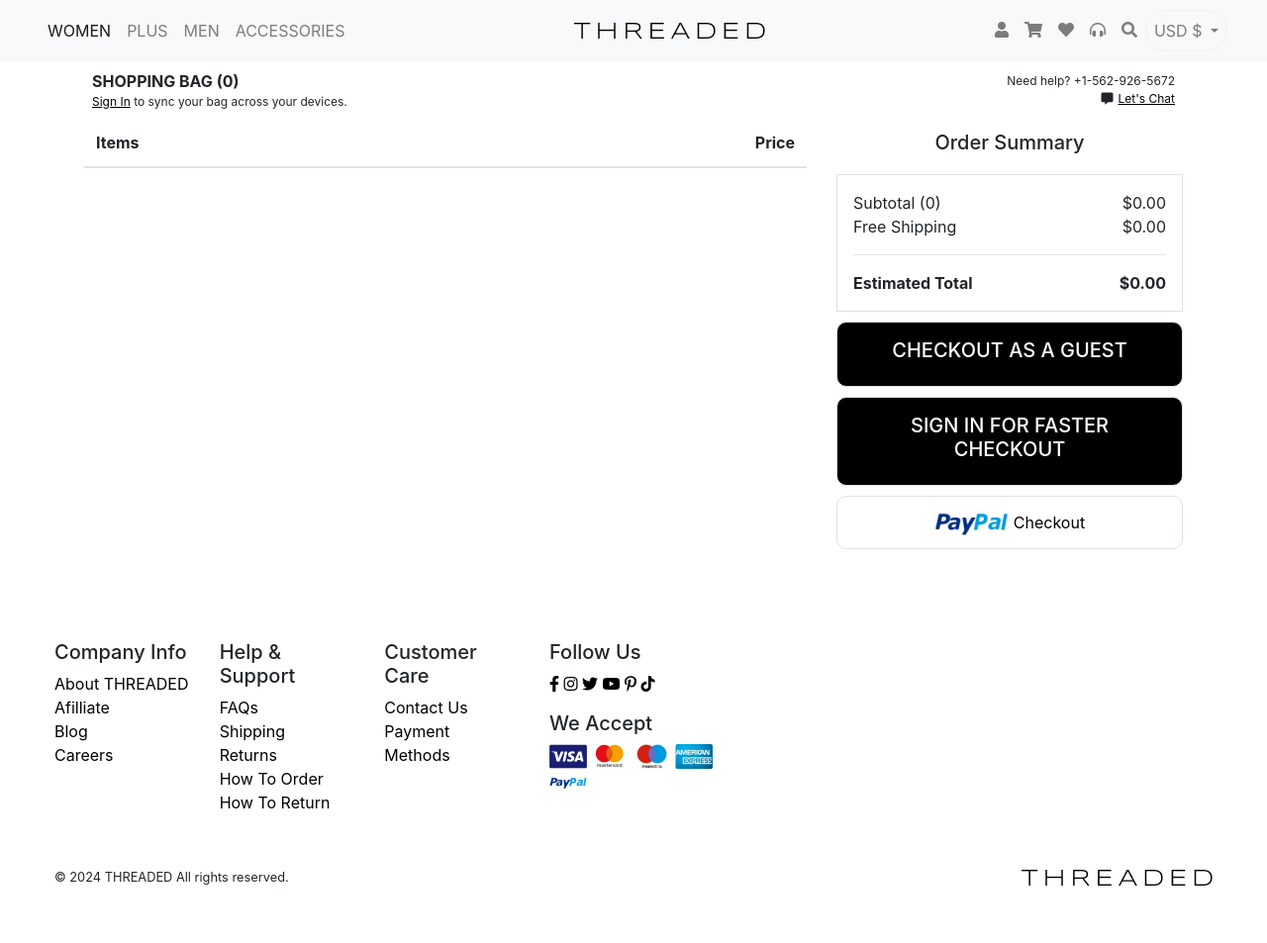
After one commit to raffeeh/LandingPage_Shop, a PHP site: page /payment.php in a window 1280 px wide. The commit adds this page. Shown: the whole page at 99% size. Run offline with PHP 8.4, Linux system fonts and the light colour scheme; lists and menus that the app fills with data are empty.

Commit message:
Added functionalities. 1. Addition of product to carts 2. Updating of total products 3. Viewing of cart products 4. Passing of variables to a new page using JSON and session 5. Retrieving of session variables and storing to a JS variable

```diff
--- a/css/main.css
+++ b/css/main.css
@@ -217,7 +217,21 @@ p {
 .btn-secondary:hover {
     background-color: #000;
     color: #FFF;
- }
+}
+.payment-btn {
+    background-color: #000;
+    color: #FFF;
+    margin: 10px 0 0 0;
+    width: 100%;
+    border-radius: 10px;
+}
+.payment-btn-secondary {
+    background-color: #FFF;
+    color: #000;
+    margin: 10px 0 0 0;
+    width: 100%;
+    border-radius: 10px;
+}
 
 /* Forms */
 input.form-control {
@@ -229,3 +243,7 @@ input.form-control {
     padding: 10px 20px;
     height: 43.54px;
 }
+
+.fa-message:before {
+    content: "\f27a";
+}
--- a/includes/modal.php
+++ b/includes/modal.php
@@ -14,8 +14,20 @@
             </div>
             <div class="modal-footer">
                 <button type="button" class="btn btn-secondary" data-dismiss="modal">Close</button>
-                <button type="button" class="btn btn-primary">Proceed to Payment</button>
+                <button type="button" class="btn btn-primary" onclick="proceedToPayment()">Proceed to Payment</button>
             </div>
         </div>
     </div>
 </div>
+
+
+<!-- Notification Modal -->
+<div class="modal fade" id="notificationModal" tabindex="-1" role="dialog" aria-labelledby="notificationModalLabel" aria-hidden="true">
+    <div class="modal-dialog" role="document">
+        <div class="modal-content">
+            <div class="modal-body text-center">
+                <span id="notificationMessage"></span>
+            </div>
+        </div>
+    </div>
+</div>
--- a/js/main.js
+++ b/js/main.js
@@ -1,18 +1,20 @@
 let cart = []; // Array to store cart items
 
-function addToCart(itemId, priceId) {
-    // Get item name and price from the HTML using IDs
+function addToCart(itemId, priceId, imgId) {
+    // Get item name, price, and image from the HTML using IDs
     const itemElement = document.getElementById(itemId);
     const priceElement = document.getElementById(priceId);
+    const imgElement = document.getElementById(imgId);
 
-    if (!itemElement || !priceElement) {
-        console.error('Element not found:', { itemId, priceId });
-        alert('Error: Item or price not found.');
+    if (!itemElement || !priceElement || !imgElement) {
+        console.error('Element not found:', { itemId, priceId, imgId });
+        alert('Error: Item, price, or image not found.');
         return; // Exit the function if elements are not found
     }
 
     const itemName = itemElement.innerText;
     const itemPrice = parseFloat(priceElement.innerText.replace(/[^0-9.-]+/g, "")); // Extract numeric value
+    const itemImage = imgElement.src; // Get the image source
 
     // Check if the item is already in the cart
     const existingItem = cart.find(item => item.name === itemName);
@@ -25,17 +27,29 @@ function addToCart(itemId, priceId) {
         const item = {
             name: itemName,
             price: itemPrice,
-            quantity: 1
+            quantity: 1,
+            image: itemImage // Store the image source
         };
         cart.push(item);
     }
 
     updateCartItemCount();
 
-    // Feedback for the user
-    console.log('Added to cart:', cart);
-    alert(itemName + ' has been added to your cart. Current quantity: ' + (existingItem ? existingItem.quantity : 1));
+     // Show notification modal
+     const notificationMessage = `${itemName} has been added to your cart. Current quantity: ${existingItem ? existingItem.quantity : 1}`;
+     document.getElementById('notificationMessage').innerText = notificationMessage;
+     $('#notificationModal').modal('show');
+
+     // Hide the modal after 3 seconds
+     setTimeout(() => {
+         $('#notificationModal').modal('hide');
+     }, 3000);
+
+     // Feedback for the user
+     console.log('Added to cart:', cart);
+
 }
+
 
 function updateCartItemCount() {
     const itemCount = cart.reduce((total, item) => total + item.quantity, 0);
@@ -59,10 +73,20 @@ function viewCart() {
         total += subtotal;
 
         const listItem = document.createElement('li');
-        listItem.className = 'list-group-item';
+        listItem.className = 'list-group-item d-flex align-items-center';
+
         listItem.innerHTML = `
-            <strong>${item.name}</strong> - $${item.price.toFixed(2)} x ${item.quantity} = $${subtotal.toFixed(2)}
+            <div class="d-flex align-items-center">
+                <img src="${item.image}" alt="${item.name}" class="img-thumbnail" style="width: 75px; height: 100px; margin-right: 10px;">
+                <div class="ml-2">
+                    <strong>${item.name}</strong><br>
+                    <span>Quantity: ${item.quantity}</span><br>
+                    <span>Price: $${item.price.toFixed(2)}</span><br>
+                    <span>Subtotal: $${subtotal.toFixed(2)}</span>
+                </div>
+            </div>
         `;
+
         cartItemsList.appendChild(listItem);
     });
 
@@ -72,3 +96,34 @@ function viewCart() {
     // Show the modal
     $('#cartModal').modal('show');
 }
+
+
+function proceedToPayment() {
+    // Store the cart in session through an AJAX call
+    const xhr = new XMLHttpRequest();
+    xhr.open('POST', 'db/cart.php', true);
+    xhr.setRequestHeader('Content-Type', 'application/json');
+    xhr.onload = function () {
+        if (xhr.status === 200) {
+            // Redirect to payment page
+            window.location.href = 'payment.php';
+        }
+    };
+    xhr.send(JSON.stringify(cart));
+}
+
+
+function addToCartPayment(itemId, priceId, imgId, itemQuantity) {
+
+
+    // If item doesn't exist, create a new entry with quantity set to 1
+    const item = {
+        name: itemId,
+        price: priceId,
+        quantity: itemQuantity,
+        image: imgId // Store the image source
+    };
+    cart.push(item);
+
+    updateCartItemCount();
+}
--- /dev/null
+++ b/payment.php
@@ -0,0 +1,123 @@
+<?php
+session_start();
+$cart = isset($_SESSION['cart']) ? $_SESSION['cart'] : [];
+$total = 0;
+$totalQuantity = 0;
+$shippingPrice = 0; // This is only an example. We can change this whenever a shipping fee is necessary.
+
+?>
+
+<!DOCTYPE html>
+<html lang="en">
+<head>
+    <meta charset="UTF-8">
+    <meta name="viewport" content="width=device-width, initial-scale=1.0">
+    <title>THREADED - Payment</title>
+    <link href="https://stackpath.bootstrapcdn.com/bootstrap/4.5.2/css/bootstrap.min.css" rel="stylesheet">
+    <script src="https://code.jquery.com/jquery-3.5.1.slim.min.js"></script>
+    <script src="https://cdn.jsdelivr.net/npm/@popperjs/core@2.9.2/dist/umd/popper.min.js"></script>
+    <script src="https://stackpath.bootstrapcdn.com/bootstrap/4.5.2/js/bootstrap.min.js"></script>
+    <link rel="stylesheet" href="https://cdnjs.cloudflare.com/ajax/libs/font-awesome/5.15.4/css/all.min.css">
+    <link href="css/main.css" rel="stylesheet">
+    <script src="js/main.js"></script>
+</head>
+<body>
+
+    <?php include 'includes/navbar.php';
+
+    foreach ($cart as $item):
+        $totalQuantity += $item['quantity'];
+        $itemName = addslashes($item['name']); // Escape single quotes in item name
+        $itemPrice = $item['price'];
+        $itemImage = $item['image'];
+        $itemQuantity = $item['quantity'];
+        echo "<script type='text/javascript'>addToCartPayment('$itemName', $itemPrice, '$itemImage', $itemQuantity);</script>";
+    endforeach;
+
+    ?>
+
+    <div class="container mt-2">
+        <div class="d-flex justify-content-between align-items-center">
+            <div class="mx-2">
+                <div><strong>SHOPPING BAG (<?php echo $totalQuantity?>)</strong></div>
+                <div style="font-size: 12px;"><a href="" style="text-decoration: underline; color: #000;">Sign In</a> to sync your bag across your devices.</div>
+            </div>
+            <div class="mx-2 text-right">
+                <div style="font-size: 12px;">Need help? +1-562-926-5672</div>
+                <div style="font-size: 12px;"><i class="fas fa-message" style="margin-right: 5px;"></i><a href="" style="text-decoration: underline; color: #000;">Let's Chat</a></div>
+            </div>
+        </div>
+    </div>
+    <div class="container mt-2">
+        <div class="row">
+            <div class="col-md-8">
+                <table class="table">
+                    <thead>
+                        <tr>
+                            <th style="border-top: unset">Items</th>
+                            <th style="border-top: unset" class="text-right">Price</th>
+                        </tr>
+                    </thead>
+                    <tbody>
+                        <?php foreach ($cart as $item):
+                            $subtotal = $item['price'] * $item['quantity'];
+                            $total += $subtotal; ?>
+                            <tr>
+                                <td>
+                                    <div class="d-flex">
+                                        <img src="<?php echo htmlspecialchars($item['image']); ?>" class="img-thumbnail" alt="<?php echo htmlspecialchars($item['name']); ?>" style="width: 75px; height: 100px; margin-right: 10px;">
+                                        <div>
+                                            <strong><?php echo htmlspecialchars($item['name']); ?></strong><br>
+                                            Qty: <?php echo $item['quantity']; ?>
+                                        </div>
+                                    </div>
+                                </td>
+                                <td class="text-right">$<?php echo number_format($subtotal, 2); ?></td>
+                            </tr>
+                        <?php endforeach; ?>
+                    </tbody>
+                </table>
+            </div>
+            <div class="col-md-4">
+                <div class="d-flex justify-content-center align-items-center" style="padding: 12px">
+                    <h5>Order Summary</h5>
+                </div>
+                <div class="border p-3">
+                    <div class="d-flex justify-content-between">
+                        <span>Subtotal (<?php echo $totalQuantity; ?>)</span>
+                        <span>$<?php echo number_format($total, 2); ?></span>
+                    </div>
+                    <div class="d-flex justify-content-between">
+                        <span>Free Shipping</span>
+                        <span>$<?php echo number_format($shippingPrice, 2); ?></span>
+                    </div>
+                    <hr>
+                    <div class="d-flex justify-content-between">
+                        <strong><span>Estimated Total</span></strong>
+                        <strong><span>$<?php echo number_format($total + $shippingPrice, 2); ?></span></strong>
+                    </div>
+                </div>
+                <button class="border payment-btn">
+                    <div class="d-flex justify-content-center align-items-center" style="padding: 15px">
+                        <h5>CHECKOUT AS A GUEST</h5>
+                    </div>
+                </button>
+                <button class="border payment-btn">
+                    <div class="d-flex justify-content-center align-items-center" style="padding: 15px">
+                        <h5>SIGN IN FOR FASTER CHECKOUT</h5>
+                    </div>
+                </button>
+                <button class="border payment-btn-secondary">
+                    <div class="d-flex justify-content-center align-items-center">
+                        <img src="resources/paypal.png" style="margin-right: 5px"> <span>Checkout</span>
+                    </div>
+                </button>
+            </div>
+        </div>
+    </div>
+
+    <?php include 'includes/footer.php'; ?>
+    <?php include 'includes/modal.php'; ?>
+
+</body>
+</html>
```
Also changed, not shown: contents/recents.php (+10 -10 lines), db/cart.php (added, +9 -0 lines).
